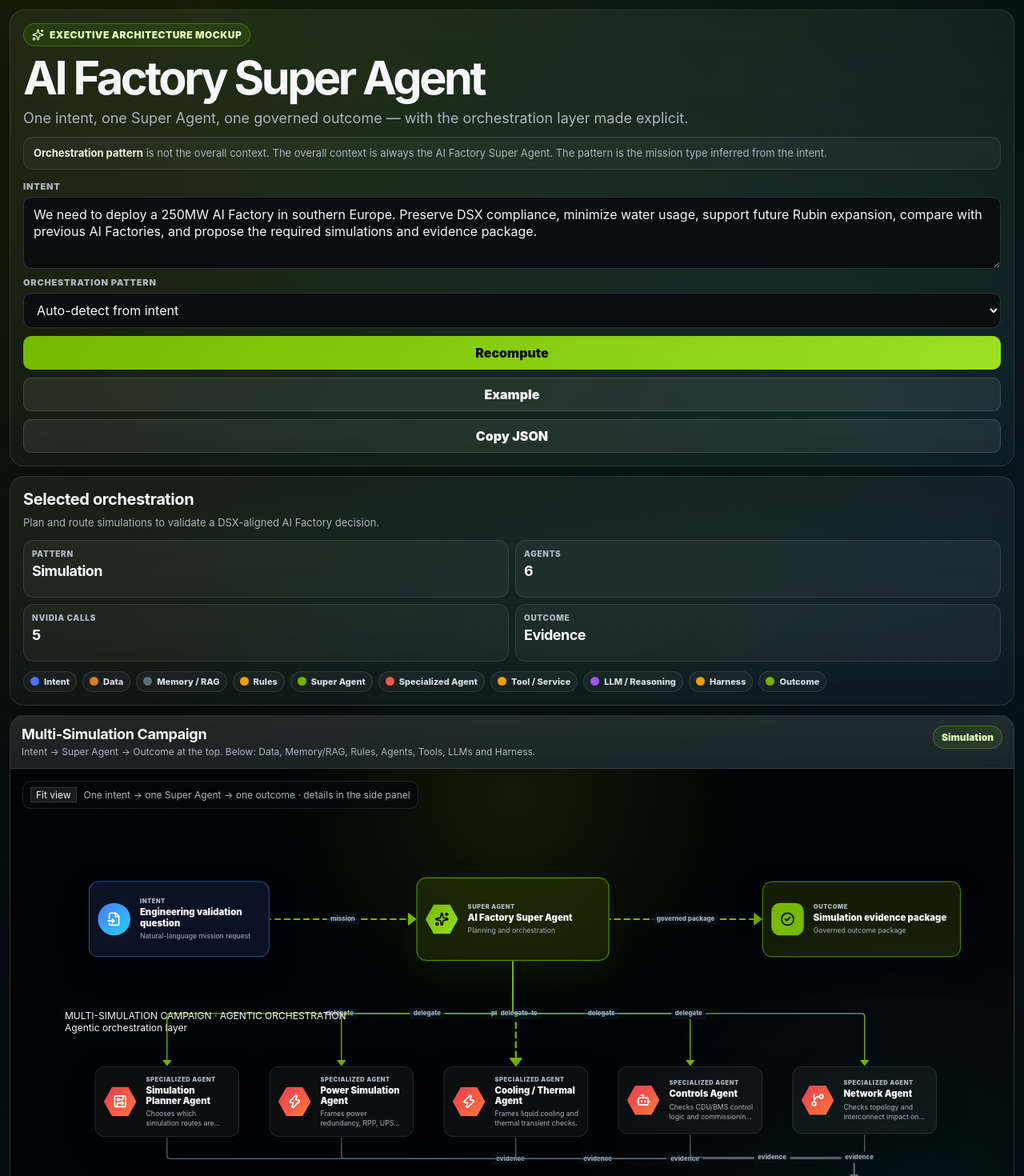
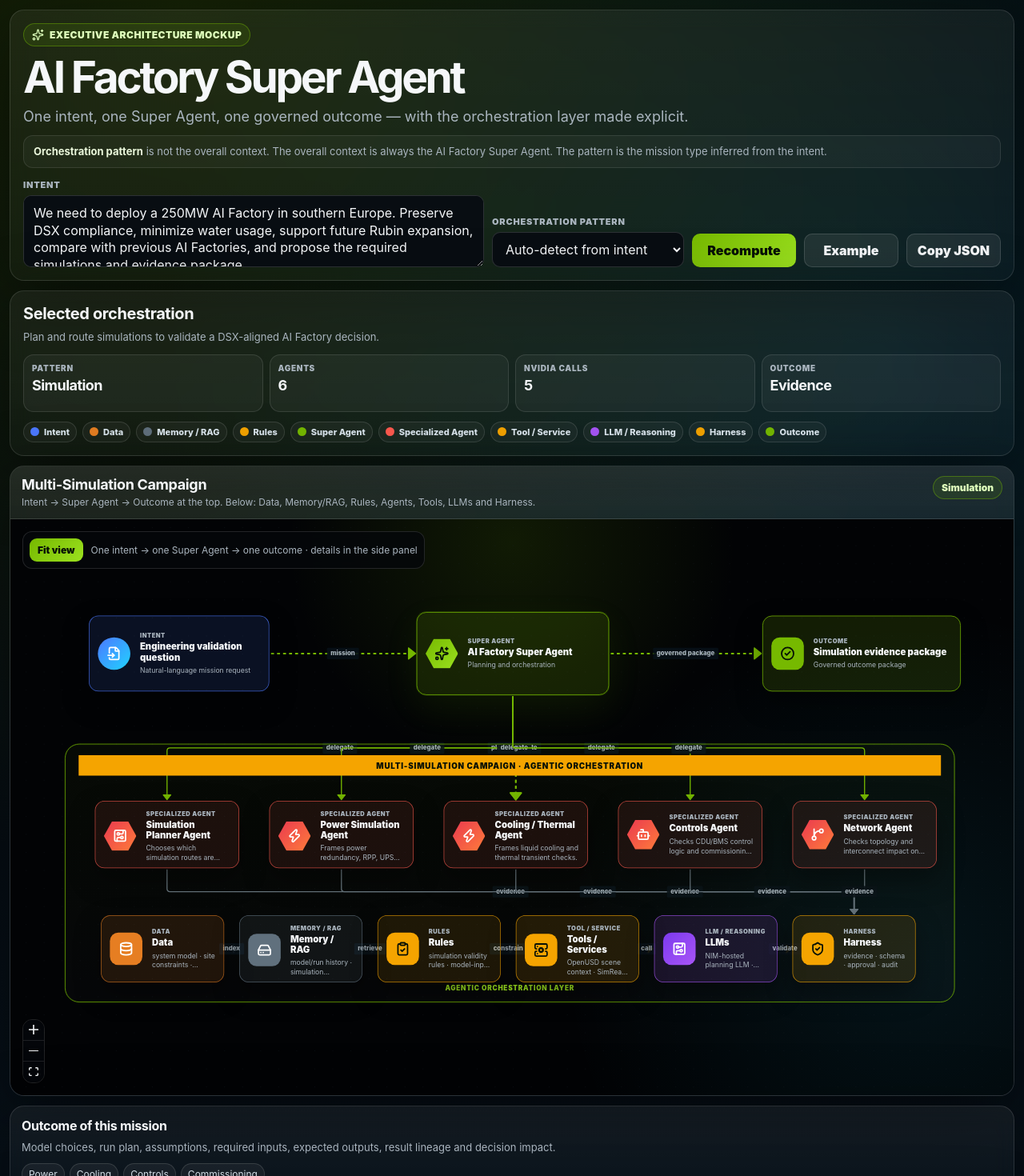
Before and after one commit to opedoussaut/ht-gen7-superagent, a React (Vite) app: page / in a window 1280 px wide. Shown: the top 1470 px of the page at 80% size. Built offline with nearby package versions, Linux system fonts and the light colour scheme.

Commit message:
Refine executive architecture visual system

```diff
--- a/src/styles.css
+++ b/src/styles.css
@@ -12,6 +12,7 @@
   --orange: #f5a400;
   --blue: #4c78ff;
   --red: #ff5a4f;
+  --purple: #a855f7;
   --gray: #60707d;
   --shadow: 0 22px 90px rgba(0, 0, 0, 0.42);
   --radius: 18px;
@@ -49,7 +50,7 @@
 }
 
 .app {
-  width: min(1880px, calc(100vw - 24px));
+  width: min(1900px, calc(100vw - 24px));
   margin: 12px auto 34px;
 }
 
@@ -63,7 +64,7 @@
 
 .hero-grid {
   display: grid;
-  grid-template-columns: 1.24fr 0.76fr;
+  grid-template-columns: 1.25fr 0.75fr;
   gap: 12px;
   margin-bottom: 12px;
 }
@@ -97,8 +98,8 @@
 
 h1 {
   margin-top: 12px;
-  font-size: clamp(34px, 4.5vw, 62px);
-  line-height: 0.96;
+  font-size: clamp(34px, 4.3vw, 58px);
+  line-height: 0.97;
   letter-spacing: -0.06em;
 }
 
@@ -126,7 +127,7 @@
 
 .controls-grid {
   display: grid;
-  grid-template-columns: minmax(0, 1fr) 260px 130px 118px 118px;
+  grid-template-columns: minmax(0, 1fr) 270px 130px 118px 118px;
   gap: 10px;
   align-items: end;
   margin-top: 14px;
@@ -301,7 +302,7 @@
 }
 
 .flow-wrap {
-  height: 760px;
+  height: 780px;
   background:
     radial-gradient(circle at 50% 4%, rgba(118, 185, 0, 0.13), transparent 30%),
     radial-gradient(circle at 90% 76%, rgba(32, 211, 255, 0.08), transparent 35%),
@@ -316,6 +317,50 @@
   cursor: grabbing;
 }
 
+.react-flow__node-orchestrationBand {
+  pointer-events: none;
+}
+
+.orchestration-band {
+  position: relative;
+  width: 100%;
+  height: 100%;
+  border: 1.6px solid var(--green);
+  border-radius: 24px;
+  background: linear-gradient(180deg, rgba(118, 185, 0, 0.04), rgba(255, 255, 255, 0.015));
+  box-shadow: inset 0 0 0 1px rgba(118, 185, 0, 0.12);
+}
+
+.orchestration-band__bar {
+  position: absolute;
+  left: 22px;
+  right: 22px;
+  top: 18px;
+  height: 34px;
+  display: flex;
+  align-items: center;
+  justify-content: center;
+  border-radius: 0;
+  color: #061006;
+  background: var(--band-accent, var(--green));
+  font-size: 13px;
+  font-weight: 950;
+  letter-spacing: 0.08em;
+}
+
+.orchestration-band__caption {
+  position: absolute;
+  left: 0;
+  right: 0;
+  bottom: 16px;
+  text-align: center;
+  color: var(--green-light);
+  font-size: 11px;
+  font-weight: 950;
+  letter-spacing: 0.09em;
+  text-transform: uppercase;
+}
+
 .arch-node {
   position: relative;
   display: grid;
@@ -323,7 +368,7 @@
   gap: 12px;
   align-items: center;
   width: 100%;
-  min-height: 100%;
+  height: 100%;
   padding: 14px;
   overflow: hidden;
   color: var(--text);
@@ -366,6 +411,10 @@
   font-size: 15px;
   font-weight: 950;
   line-height: 1.16;
+  display: -webkit-box;
+  -webkit-line-clamp: 2;
+  -webkit-box-orient: vertical;
+  overflow: hidden;
 }
 
 .arch-node__subtitle {
@@ -398,44 +447,74 @@
   background: #e67e22;
 }
 
+.arch-node--memory {
+  border-color: rgba(96, 112, 125, 0.76);
+  background: rgba(96, 112, 125, 0.12);
+}
+
+.arch-node--memory .arch-node__icon {
+  background: #60707d;
+}
+
+.arch-node--rules {
+  border-color: rgba(245, 164, 0, 0.72);
+  background: rgba(245, 164, 0, 0.1);
+}
+
+.arch-node--rules .arch-node__icon {
+  background: #f5a400;
+  color: #061006;
+}
+
 .arch-node--super {
   border-color: var(--green);
   background: rgba(118, 185, 0, 0.14);
   box-shadow: 0 0 0 1px rgba(118, 185, 0, 0.25), 0 20px 60px rgba(118, 185, 0, 0.08);
 }
 
-.arch-node--super .arch-node__icon,
-.arch-node--agent .arch-node__icon {
+.arch-node--super .arch-node__icon {
+  color: #061006;
+  background: linear-gradient(135deg, var(--green), var(--green-light));
   clip-path: polygon(25% 5%, 75% 5%, 100% 50%, 75% 95%, 25% 95%, 0 50%);
 }
 
-.arch-node--super .arch-node__icon {
-  color: #061006;
-  background: linear-gradient(135deg, var(--green), var(--green-light));
+.arch-node--agent {
+  border-color: rgba(255, 90, 79, 0.72);
+  background: rgba(255, 90, 79, 0.09);
 }
 
 .arch-node--agent .arch-node__icon {
   background: linear-gradient(135deg, #e93850, #ff7d3a);
+  clip-path: polygon(25% 5%, 75% 5%, 100% 50%, 75% 95%, 25% 95%, 0 50%);
 }
 
 .arch-node--tool {
-  border-color: rgba(245, 164, 0, 0.76);
+  border-color: rgba(245, 164, 0, 0.75);
   background: rgba(245, 164, 0, 0.12);
 }
 
-.arch-node--tool .arch-node__icon,
-.arch-node--harness .arch-node__icon {
-  background: var(--orange);
+.arch-node--tool .arch-node__icon {
+  color: #061006;
+  background: #f5a400;
 }
 
-.arch-node--rag,
-.arch-node--harness {
-  border-color: rgba(96, 112, 125, 0.8);
-  background: rgba(255, 255, 255, 0.052);
+.arch-node--llm {
+  border-color: rgba(168, 85, 247, 0.75);
+  background: rgba(168, 85, 247, 0.12);
 }
 
-.arch-node--rag .arch-node__icon {
-  background: var(--gray);
+.arch-node--llm .arch-node__icon {
+  background: linear-gradient(135deg, #7c3aed, #a855f7);
+}
+
+.arch-node--harness {
+  border-color: rgba(245, 164, 0, 0.75);
+  background: rgba(245, 164, 0, 0.11);
+}
+
+.arch-node--harness .arch-node__icon {
+  color: #061006;
+  background: #f5a400;
 }
 
 .arch-node--outcome {
@@ -449,49 +528,43 @@
 }
 
 .handle {
+  width: 6px;
+  height: 6px;
   opacity: 0;
 }
 
-.react-flow__edge-path {
-  stroke-linecap: round;
+.diagram-panel {
+  display: inline-flex;
+  align-items: center;
+  gap: 10px;
+  padding: 8px;
+  border: 1px solid rgba(255, 255, 255, 0.12);
+  border-radius: 12px;
+  background: rgba(5, 8, 11, 0.82);
+  color: var(--muted);
+  font-size: 12px;
+  backdrop-filter: blur(8px);
 }
 
-.react-flow__edge.animated path {
-  stroke-dasharray: 9 7;
-  animation-duration: 1.2s;
-}
-
-.diagram-panel {
-  display: flex;
-  align-items: center;
-  gap: 9px;
-  padding: 7px 9px;
-  color: var(--muted);
-  border: 1px solid rgba(255, 255, 255, 0.11);
-  border-radius: 11px;
-  background: rgba(5, 8, 11, 0.84);
-  font-size: 12px;
-}
-
-.diagram-panel button,
-.rf-controls button {
-  color: var(--text);
-  background: rgba(255, 255, 255, 0.08);
-  border: 1px solid rgba(255, 255, 255, 0.12);
+.diagram-panel button {
+  padding: 7px 10px;
+  color: #061006;
+  background: linear-gradient(135deg, var(--green), var(--green-light));
+  border-radius: 9px;
+  font-weight: 900;
 }
 
 .rf-controls {
   overflow: hidden;
-  border: 1px solid rgba(255, 255, 255, 0.13);
-  border-radius: 10px;
-  background: rgba(5, 8, 11, 0.86);
+  border: 1px solid rgba(255, 255, 255, 0.12);
+  border-radius: 12px;
+  box-shadow: none;
 }
 
-.mini-map {
-  overflow: hidden;
-  border: 1px solid rgba(255, 255, 255, 0.14);
-  border-radius: 12px;
+.rf-controls button {
+  color: var(--text);
   background: rgba(5, 8, 11, 0.86);
+  border-bottom: 1px solid rgba(255, 255, 255, 0.1);
 }
 
 .side-panel {
@@ -524,7 +597,6 @@
 }
 
 .pill-row span {
-  display: inline-flex;
   padding: 5px 8px;
   border: 1px solid rgba(255, 255, 255, 0.13);
   border-radius: 999px;
@@ -540,10 +612,10 @@
 }
 
 .agent-list article {
+  padding: 10px;
   border: 1px solid rgba(255, 255, 255, 0.1);
   border-radius: 12px;
   background: rgba(255, 255, 255, 0.035);
-  padding: 10px;
 }
 
 .agent-list strong,
@@ -553,7 +625,7 @@
 }
 
 .agent-list strong {
-  color: #eef5fb;
+  color: #f4fbff;
   font-size: 13px;
 }
 
@@ -575,43 +647,44 @@
 .two-col {
   display: grid;
   grid-template-columns: 1fr 1fr;
-  gap: 14px;
+  gap: 12px;
 }
 
-.side-card ol {
+.two-col ol {
   margin: 10px 0 0;
-  padding-left: 21px;
+  padding-left: 20px;
   color: var(--muted);
   font-size: 13px;
   line-height: 1.45;
 }
 
-.side-card li + li {
+.two-col li + li {
   margin-top: 6px;
 }
 
 .matrix-card {
-  grid-column: 1 / -1;
-  padding: 14px;
+  margin-top: 12px;
+  overflow: hidden;
 }
 
 .matrix-card h2 {
+  padding: 14px 16px 0;
   font-size: 18px;
-  margin-bottom: 12px;
 }
 
 .matrix-card table {
   width: 100%;
+  margin-top: 12px;
   border-collapse: collapse;
   font-size: 13px;
 }
 
 .matrix-card th,
 .matrix-card td {
-  padding: 10px 11px;
-  border-bottom: 1px solid rgba(255, 255, 255, 0.09);
+  padding: 11px 12px;
   text-align: left;
   vertical-align: top;
+  border-top: 1px solid rgba(255, 255, 255, 0.09);
 }
 
 .matrix-card th {
@@ -620,7 +693,7 @@
   font-weight: 900;
   text-transform: uppercase;
   letter-spacing: 0.06em;
-  background: rgba(255, 255, 255, 0.055);
+  background: rgba(255, 255, 255, 0.06);
 }
 
 .matrix-card td {
@@ -628,47 +701,48 @@
   line-height: 1.36;
 }
 
-.matrix-card tr:last-child td {
-  border-bottom: 0;
-}
-
-.matrix-card tr.active-row td {
+.matrix-card .active-row td {
   color: #e9f6cf;
   background: rgba(118, 185, 0, 0.11);
 }
 
 .toast {
   position: fixed;
-  right: 14px;
-  bottom: 14px;
-  z-index: 80;
+  right: 16px;
+  bottom: 16px;
+  padding: 10px 12px;
   border: 1px solid var(--line-strong);
   border-radius: 12px;
   background: #101a0a;
   color: #dfffbc;
-  padding: 10px 12px;
   font-size: 13px;
   box-shadow: var(--shadow);
 }
 
-@media (max-width: 1280px) {
+@media (max-width: 1300px) {
   .hero-grid,
   .workspace-grid {
     grid-template-columns: 1fr;
   }
 
   .controls-grid {
-    grid-template-columns: 1fr;
+    grid-template-columns: 1fr 240px 130px 118px 118px;
   }
 
-  .metric-grid {
-    grid-template-columns: repeat(2, 1fr);
+  .flow-wrap {
+    height: 720px;
   }
 }
 
-@media (max-width: 760px) {
+@media (max-width: 820px) {
   .app {
-    width: calc(100vw - 16px);
+    width: min(100% - 16px, 1900px);
+  }
+
+  .controls-grid,
+  .metric-grid,
+  .two-col {
+    grid-template-columns: 1fr;
   }
 
   h1 {
@@ -678,8 +752,4 @@
   .flow-wrap {
     height: 680px;
   }
-
-  .two-col {
-    grid-template-columns: 1fr;
-  }
 }
```
